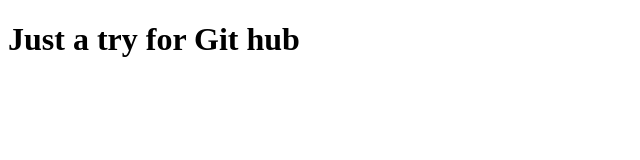
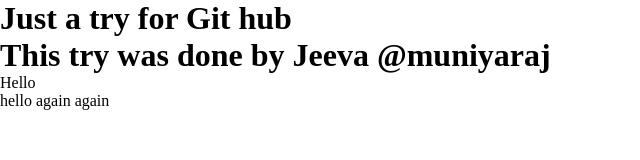
Before and after one commit to Sjeeva007/Try, a plain HTML site: page index.html in a window 1280 px wide. Shown: the whole page, without its empty margins (0-640 px from the left). Drawn offline with Linux system fonts and the light colour scheme.

Commit message:
VS code try

```diff
--- /dev/null
+++ b/index.css
@@ -0,0 +1,4 @@
+*{
+    padding: 0;
+    margin: 0;box-sizing: border-box;
+}
--- a/index.html
+++ b/index.html
@@ -5,8 +5,12 @@
     <meta http-equiv="X-UA-Compatible" content="IE=edge">
     <meta name="viewport" content="width=device-width, initial-scale=1.0">
     <title>Document</title>
+    <link rel="stylesheet" href="index.css">
 </head>
 <body>
     <h1>Just a try for Git hub </h1>
+    <h1>This try was done by Jeeva @muniyaraj</h1>
+    <p>Hello</p>
+    <p>hello again again</p>
 </body>
 </html>
```
